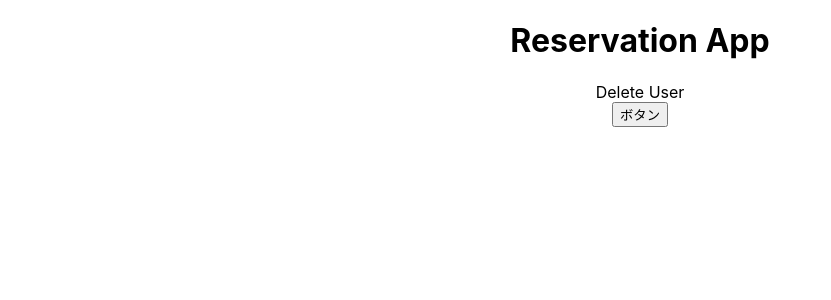
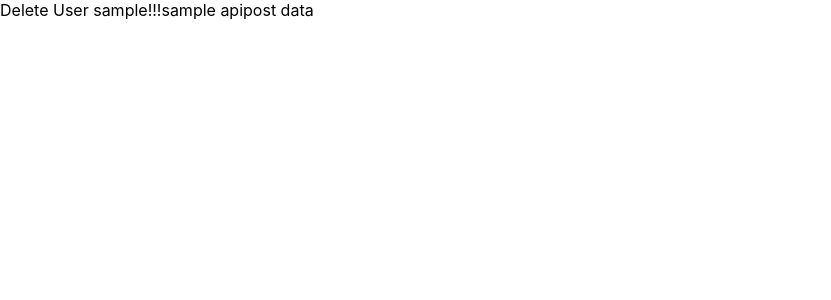
Before and after one commit to shushuitie2017/demo-calendar-app, a React (Create React App) app in the folder frontend/: page / in a window 1280 px wide. Shown: the top 300 px of the page, without its empty margins (0-831 px from the left). Built offline with nearby package versions, Linux system fonts and the light colour scheme.

Commit message:
:construction: 仮組み

```diff
--- a/frontend/src/App.tsx
+++ b/frontend/src/App.tsx
@@ -1,31 +1,26 @@
 import React from 'react';
 import logo from './logo.svg';
-import { BrowserRouter, Route, Routes } from 'react-router-dom';
+import { BrowserRouter, Routes, Route, Navigate} from 'react-router-dom';
 import './App.css';
 import { ReservationsList } from './features/Reservations';
+import { NotFound } from './components/NotFound';
 const App = () =>{
     const onClickButton = () => {
         alert("アラート！");
     }
+    const isLoggedIn: boolean = false;
+    if (!isLoggedIn) {
+        return (
+            <BrowserRouter>
+                <Routes>
+                    <Route path='' element={<ReservationsList />} />
+                    <Route path='/test1' element={<ReservationsList />}/>
+                    <Route path="*" element={<NotFound />} />
+                </Routes>
+            </BrowserRouter>
+        );
+    }
     return (
-        /*
-        <div className="App">
-            <header className="App-header">
-                <img src={logo} className="App-logo" alt="logo" />
-                <p>
-                    Edit <code>src/App.tsx</code> and save to reload.
-                </p>
-                <a
-                    className="App-link"
-                    href="https://reactjs.org"
-                    target="_blank"
-                    rel="noopener noreferrer"
-                >
-                Learn React
-                </a>
-            </header>
-        </div>
-        */
         <div className="App">
             <header>
                 <h1>Reservation App</h1>
--- a/frontend/src/features/Reservations/api/getReservations.tsx
+++ b/frontend/src/features/Reservations/api/getReservations.tsx
@@ -1,4 +1,7 @@
+export const getReservations = () => {
+    return "sample api";
+};
 
-export const getReservations = () => {
-    return "";
-};
+export const postData = () => {
+    return "post data";
+}
--- a/frontend/src/features/Reservations/components/ReservationList.tsx
+++ b/frontend/src/features/Reservations/components/ReservationList.tsx
@@ -1,11 +1,14 @@
-import { getReservations } from '../api/getReservations';
+import { getReservations, postData } from '../api/getReservations';
 
 
 export const ReservationsList = () => {
-    const deleteUserMutation = getReservations();
+    const reservationsList = getReservations();
+    const resFromPost = postData();
     return (
         <div>
-            Delete User
+            Delete User sample!!!
+            {reservationsList}
+            {resFromPost}
         </div>
     );
 };
```
